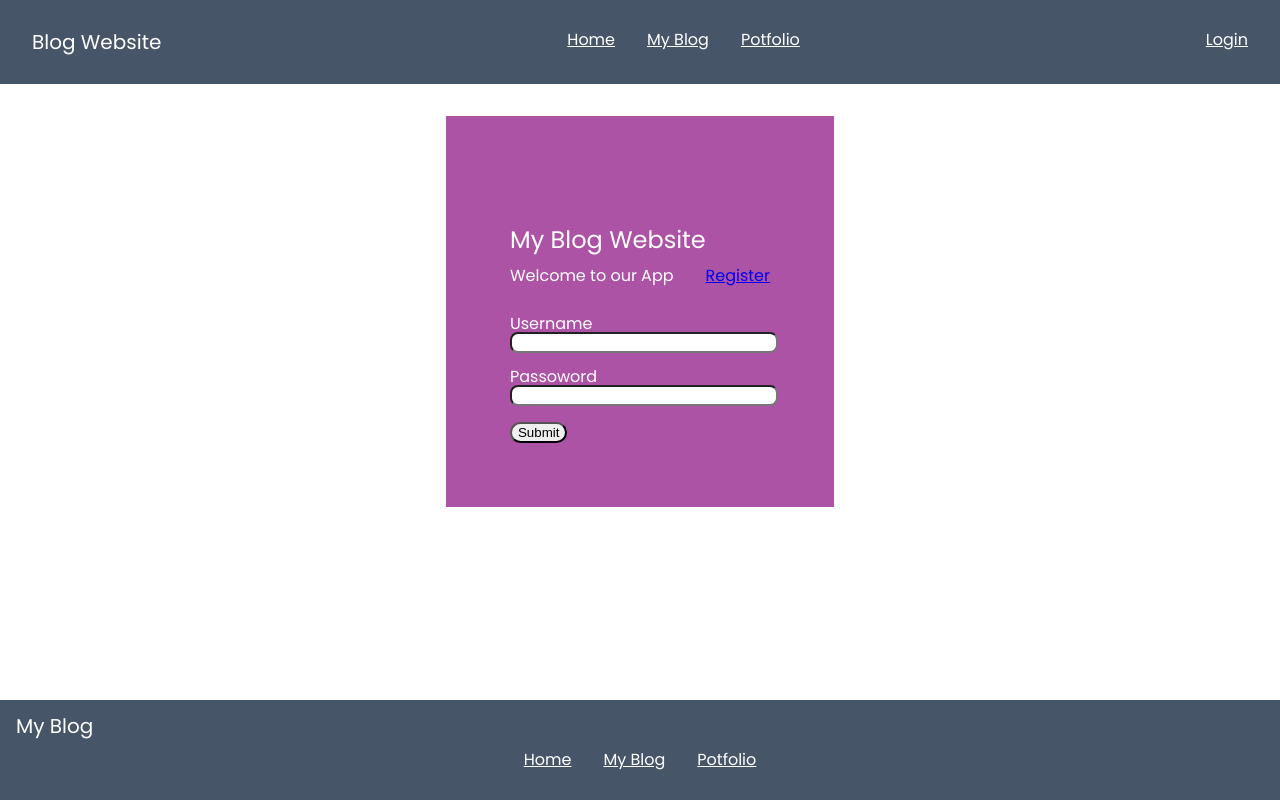
After one commit to ninhduyhuy24022001/Blog-Website, a Django app: page /login/ in a window 1280 px wide. The commit adds this page. Run offline with Django 4.2, Linux system fonts and the light colour scheme.

Commit message:
login_register_page

```diff
--- a/core/templates/core/base.html
+++ b/core/templates/core/base.html
@@ -5,10 +5,9 @@
         <meta charset="utf-8">
         <meta name="viewport" content="width=device-width, initial-scale=1">
 
-        <link rel="stylesheet" href="/static/css/reset_css.css"/>
-        <link rel="stylesheet" href="/static/css/styles.css"/>
-
-        <title>{% block title %}{% endblock %}Blog</title>
+        <link rel="stylesheet" href="/static/css/reset.css"/>
+        <link rel="stylesheet" href="/static/css/base.css"/>
+        {% block css %} {% endblock css %}
 
         {% comment %} google font {% endcomment %}
         <link rel="preconnect" href="https://fonts.googleapis.com">
@@ -24,24 +23,24 @@
     </head>
 
     <body>
-        <nav class="nav">
+        <nav>
             <h3>Blog Website</h3>
 
-            <div class="nav-button">
-                <a href="#" class="nav-button-item">Home</a>
-                <a href="#" class="nav-button-item">My Blog</a>
-                <a href="#" class="nav-button-item">Potfolio</a>
+            <div class="nav-middle-button">
+                <a href="{% url 'core:homepage' %}">Home</a>
+                <a href="#">My Blog</a>
+                <a href="#">Potfolio</a>
             </div>
 
-            <a href="#" class="login-button">Login <i class="fa-solid fa-arrow-right"></i></i></a>
+            <a href="{% url 'core:login' %}" class="login-button">Login <i class="fa-solid fa-arrow-right"></i></i></a>
         </nav>
 
         {% block content %}
         {% endblock %}
     </body>
 
-    <footer class="footer">
-        <div class="nav">
+    <footer>
+        <div class="footer-first">
             <h3>My Blog</h3>
 
             <div class="social-media">
@@ -51,7 +50,7 @@
             </div>
         </div>
 
-        <div class="nav-footer">
+        <div class="footer-second">
                 <a href="#" class="">Home</a>
                 <a href="#" class="">My Blog</a>
                 <a href="#" class="">Potfolio</a>
--- /dev/null
+++ b/core/templates/core/login.html
@@ -0,0 +1,31 @@
+{% extends "core/base.html" %}
+
+{% block css%}
+    {% load static %}
+    <link rel="stylesheet" href="/static/css/authentication.css"/>
+{% endblock %}
+
+{% block title %}Login{% endblock %}
+
+{% block content %}
+    <main class="login">
+        <div class="login-form">
+            <h1 class="mt-3">My Blog Website</h1>
+
+            <div class="mt-1 register">
+                <p>Welcome to our App</p>
+                <a href="{% url 'core:signup' %}">Register</a>
+            </div>
+
+            <form class="mt-2">
+                <label>Username</label></br>
+                <input type='text' class="text-input"></br>
+
+                <label class="label mt-1" >Passoword</label></br>
+                <input type='password' class="text-input"></br>
+
+                <button class="label mt-1">Submit</button>
+            </form>
+        </div>
+    </main>
+{% endblock %}
--- a/core/urls.py
+++ b/core/urls.py
@@ -1,3 +1,4 @@
+from django.contrib.auth import views as auth_views
 from django.urls import path
 
 from . import views
@@ -7,4 +8,7 @@ app_name = 'core'
 
 urlpatterns = [
     path('', views.homepage, name='homepage'),
+    path('signup/', views.signup, name='signup'),
+    path('login/', views.login, name='login'),
+
 ]
--- a/core/views.py
+++ b/core/views.py
@@ -4,3 +4,11 @@ from django.shortcuts import render
 def homepage(request):
 
     return render(request, 'core/homepage.html')
+
+def signup(request):
+
+    return render(request, 'core/signup.html')
+
+def login(request):
+
+    return render(request, 'core/login.html')
--- a/myblog/settings.py
+++ b/myblog/settings.py
@@ -11,6 +11,7 @@ https://docs.djangoproject.com/en/4.2/ref/settings/
 """
 
 from pathlib import Path
+import os
 
 # Build paths inside the project like this: BASE_DIR / 'subdir'.
 BASE_DIR = Path(__file__).resolve().parent.parent
@@ -41,6 +42,7 @@ INSTALLED_APPS = [
     'core',
     'post',
 ]
+
 
 MIDDLEWARE = [
     'django.middleware.security.SecurityMiddleware',
@@ -129,6 +131,7 @@ USE_TZ = True
 # https://docs.djangoproject.com/en/4.2/howto/static-files/
 
 STATIC_URL = 'static/'
+# STATIC_ROOT = os.path.join(BASE_DIR, 'static/')
 STATICFILES_DIRS = [BASE_DIR / 'static']
 
 # Default primary key field type
--- a/post/models.py
+++ b/post/models.py
@@ -41,9 +41,15 @@ class Category(models.Model):
     slug = models.SlugField()
     content = models.TextField(max_length=255, blank=True, null=True)
 
+    class Meta:
+        verbose_name_plural = "categories"
+
 class PostCategory(models.Model):
     post = models.ForeignKey(Post, on_delete=models.CASCADE, related_name='categories')
     category = models.ForeignKey(Category, on_delete=models.CASCADE, related_name='post')
+
+    class Meta:
+        verbose_name_plural = "post categories"
 
 class Tag(models.Model):
     title = models.CharField(max_length=75)
--- /dev/null
+++ b/static/css/authentication.css
@@ -0,0 +1,57 @@
+button {
+    border-radius: 0.75rem;
+}
+
+.login {
+    display: flex;
+    align-items: center;
+    max-width: 80rem;
+    margin-left: auto;
+    margin-right: auto;
+    color: white;
+    justify-content: center;
+}
+
+.login-form {
+    background-color: #AD53A6;
+    padding: 4rem;
+    margin: 2rem;
+}
+
+.register {
+    display: flex;
+    justify-content: space-between;
+    gap: 2rem;
+}
+
+.label {
+    display: inline-block;
+}
+
+.text-input {
+    border-radius: 0.5rem;
+    width: 100%;
+}
+
+.mt-1 {
+    margin-top: 1rem;
+}
+
+.mt-2 {
+    margin-top: 2rem;
+}
+
+.mt-3 {
+    margin-top: 3rem;
+}
+
+.mt-4 {
+    margin-top: 4rem;
+}
+
+/* signup */
+
+.name-form {
+    display: flex;
+    gap: 2rem;
+}
--- /dev/null
+++ b/static/css/base.css
@@ -0,0 +1,85 @@
+html {
+    font-size: 16px;
+}
+
+body {
+    font-family: 'Poppins', sans-serif;
+}
+
+footer {
+    background-color: rgb(71 85 105);
+    color: white;
+    padding: 1rem 0rem;
+    margin-top: 1.5rem;
+
+    position: absolute;
+    bottom: 0;
+    width: 100%;
+}
+
+h1 {
+    font-size: 1.5rem;
+}
+
+h2 {
+    font-size: 1.4rem;
+}
+
+h3 {
+    font-size: 1.25rem;
+}
+
+strong {
+    font-weight: 600;
+}
+
+nav {
+    display: flex;
+    justify-content: space-between;
+    color: white;
+    padding: 2rem;
+    background-color: rgb(71 85 105);
+}
+
+nav a {
+    color: white;
+}
+
+nav a:hover {
+    color: rgb(77 124 15);
+}
+
+.nav-middle-button {
+    display: flex;
+    gap: 2rem;
+}
+
+/* footer  */
+.footer-first {
+    display: flex;
+    justify-content: space-between;
+    padding:0 1rem;
+    /* margin-right: 2rem; */
+}
+
+.social-media {
+    display: flex;
+    gap: 1rem;
+    font-size: 1.5rem;
+}
+
+.footer-second {
+    display: flex;
+    justify-content: center;
+    gap: 2rem;
+    margin-top: 1rem;
+    padding-bottom: 1rem;
+}
+
+footer a:hover {
+    color: rgb(77 124 15);
+}
+
+.footer-second a {
+    color: white;
+}
```
Also changed, not shown: core/templates/core/homepage.html (+6 -1 lines), core/templates/core/signup.html (added, +40 -0 lines), static/css/homepage.css (added, +34 -0 lines), static/css/styles.css (deleted, +0 -144 lines), static/css/reset.css (renamed from static/css/reset_css.css).
